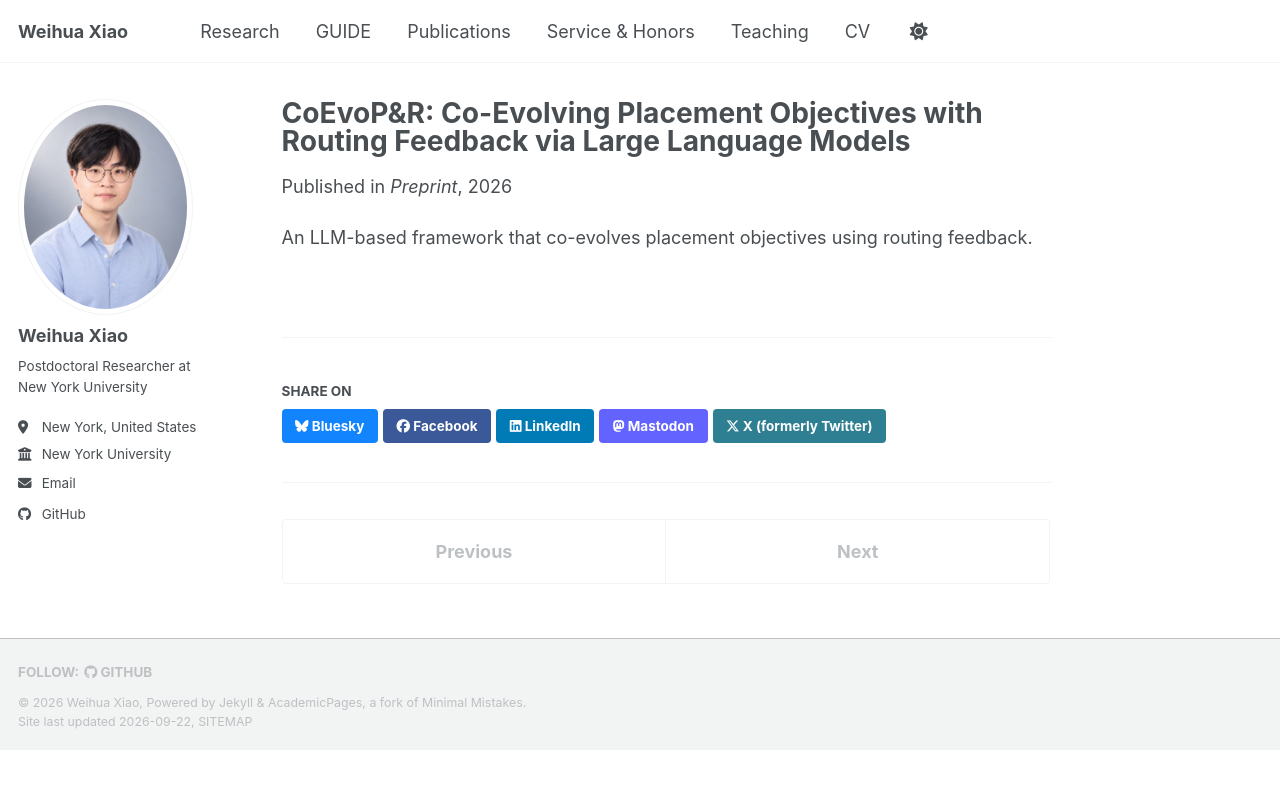
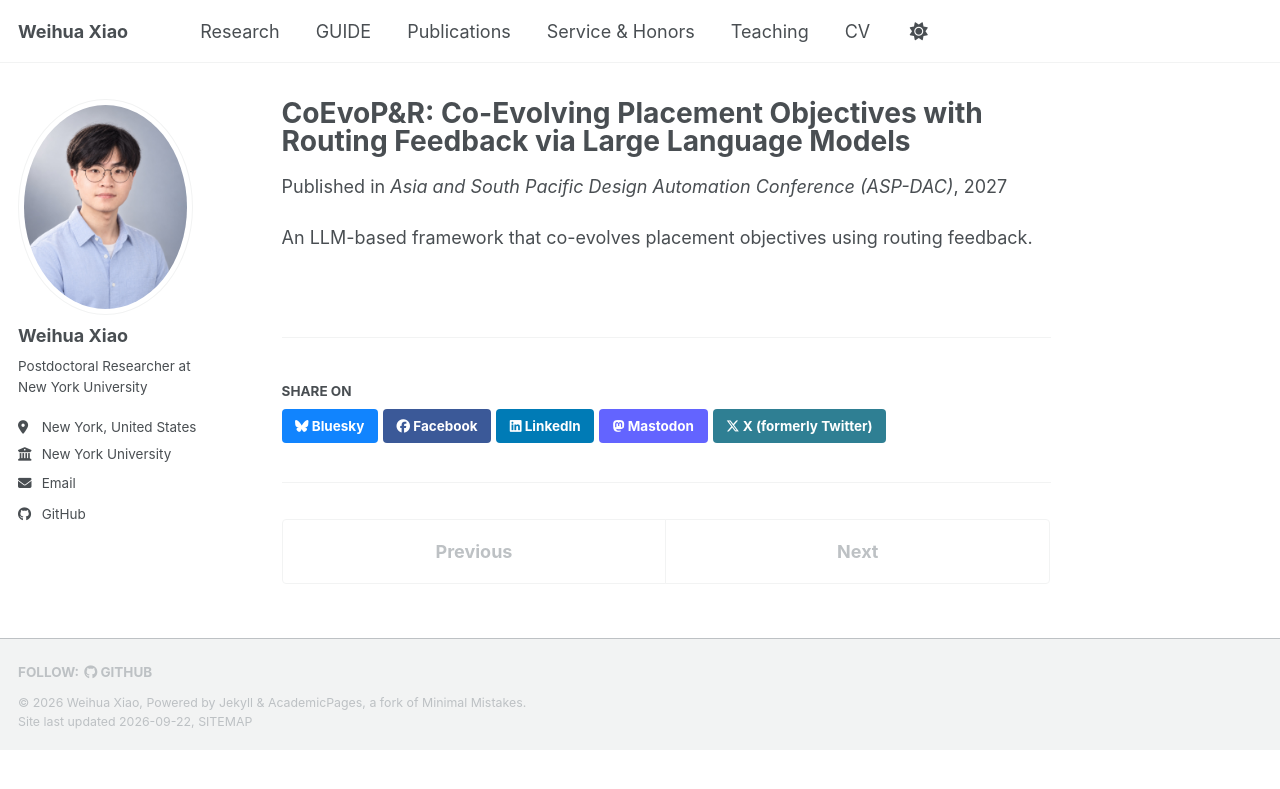
Before and after one commit to Weihua-Xiao/Weihua-Xiao.github.io, a Jekyll site: the page built from _publications/2026-08-02-coevopr.md, in a window 1280 px wide. Shown: the top 789 px of the page. Built offline with Jekyll 4.4.1, drawn with Linux system fonts in a browser that asks for light colours; a style sheet for code colours, icons or effects is not loaded.

```diff
--- a/_publications/2026-08-02-coevopr.md
+++ b/_publications/2026-08-02-coevopr.md
@@ -1,10 +1,10 @@
 ---
 title: "CoEvoP&R: Co-Evolving Placement Objectives with Routing Feedback via Large Language Models"
 collection: publications
-category: preprints
+category: conferences
 permalink: /publication/coevopr
-date: 2026-08-02
-venue: "Preprint"
+date: 2027-01-01
+venue: "Asia and South Pacific Design Automation Conference (ASP-DAC)"
 excerpt: "Ruogu Chen, **Weihua Xiao**<sup>#</sup>, Ramesh Karri, and Jie Han. <sup>#</sup>Corresponding author."
 paperurl: "https://arxiv.org/abs/2607.17398"
 ---
```
Also changed, not shown: _pages/about.md (+3 -0 lines), _pages/cv.md (+1 -1 lines), _pages/service.md (+1 -1 lines).
